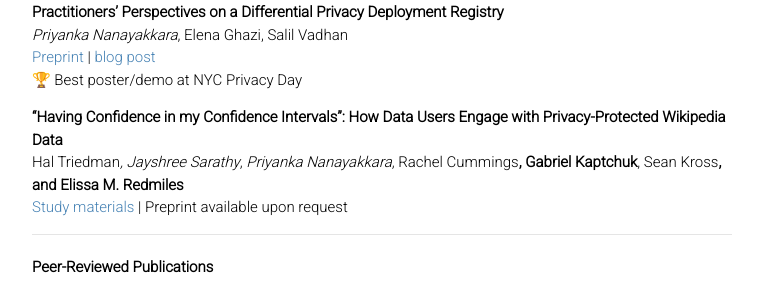
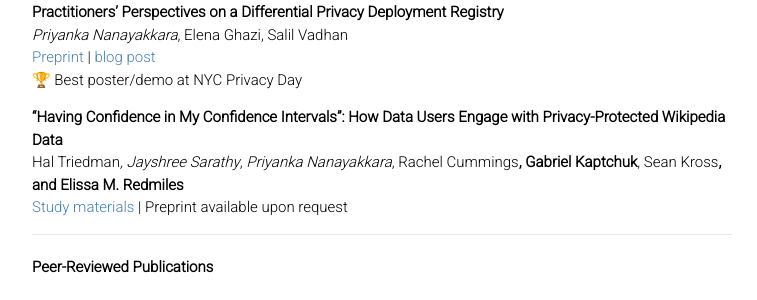
Before and after one commit to priyakalot/priyakalot.github.io, a Jekyll site: the page built from publications.md, in a window 1280 px wide. Shown: the part 316-616 px from the top of the page, without its empty margins (258-1015 px from the left). Built offline with Jekyll 4.4.1, drawn with Linux system fonts in a browser that asks for light colours; nearby versions of some CDN libraries; our own code applies the rules of GitHub Pages for plain Markdown files.

```diff
--- a/publications.md
+++ b/publications.md
@@ -10,7 +10,7 @@ _Priyanka Nanayakkara_, Elena Ghazi, Salil Vadhan\
 [Preprint](https://arxiv.org/pdf/2509.13509) | [blog post](https://opendp.org/2025/11/25/launching-the-differential-privacy-deployments-registry/)\
 🏆 Best poster/demo at NYC Privacy Day
 
-**“Having Confidence in my Confidence Intervals”: How Data Users Engage with Privacy-Protected Wikipedia Data**\
+**“Having Confidence in My Confidence Intervals”: How Data Users Engage with Privacy-Protected Wikipedia Data**\
 Hal Triedman*, Jayshree Sarathy*, _Priyanka Nanayakkara_, Rachel Cummings**, Gabriel Kaptchuk**, Sean Kross**, and Elissa M. Redmiles**\
 [Study materials](https://jayshreesarathy.net/wikipedia-study.html) | Preprint available upon request
 
```
